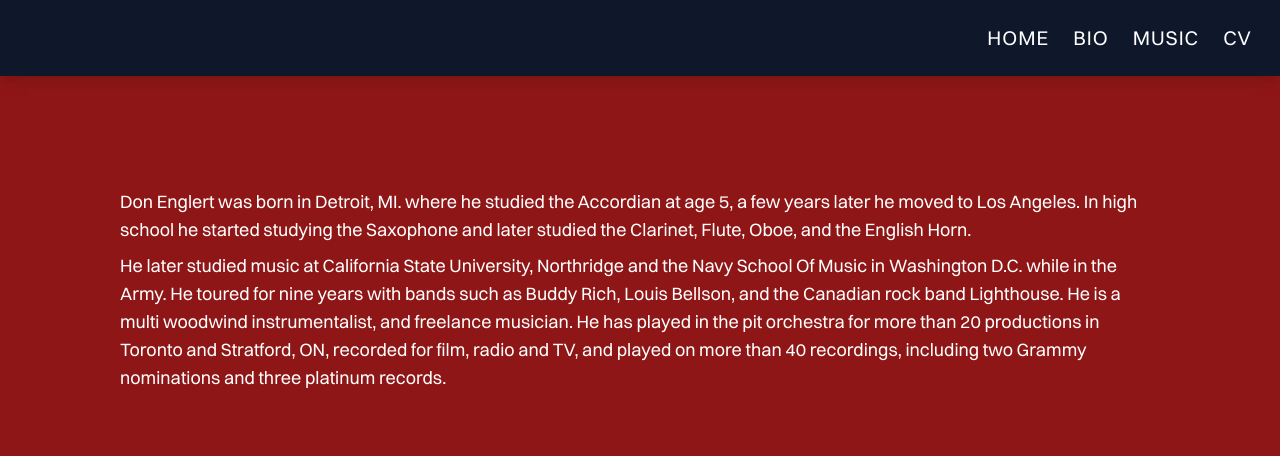
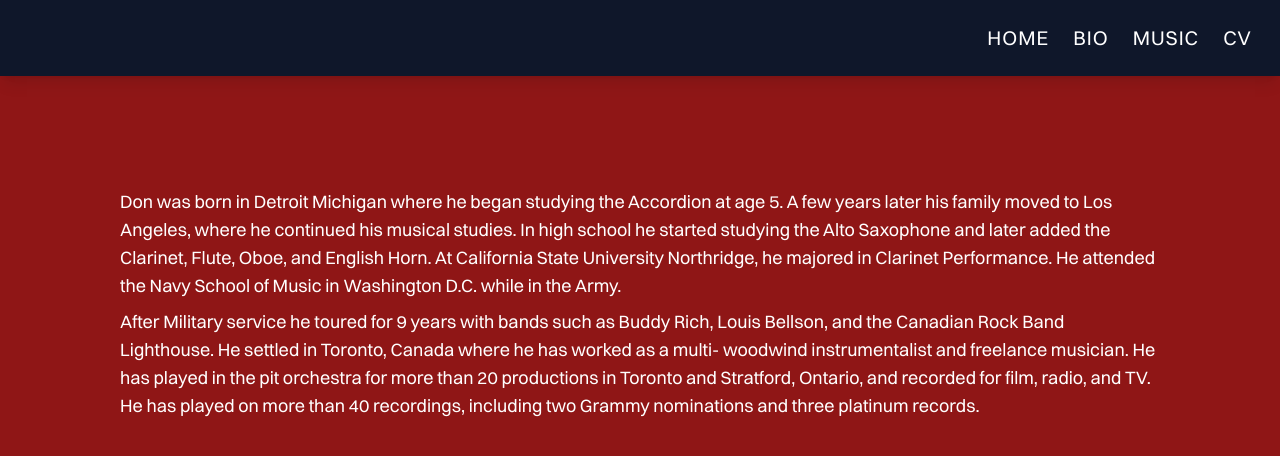
Before and after one commit to birdswitharms/don-englert-website, a Next.js app: page /bio in a window 1280 px wide. Shown: the top 456 px of the page. Built offline with nearby package versions, Linux system fonts and the light colour scheme.

Commit message:
Update bio

```diff
--- a/src/pages/bio.js
+++ b/src/pages/bio.js
@@ -6,23 +6,24 @@ const Bio = () => {
     <div className="flex min-h-screen flex-col text-left px-6 sm:flex-row">
       <div className="p-5 sm:p-24 items-right text-lg text-white my-4 w-full  justify-center">
         <div className="mb-2">
-          Don Englert was born in Detroit, MI. where he studied the Accordian at
-          age 5, a few years later he moved to Los Angeles. In high school he
-          started studying the Saxophone and later studied the Clarinet, Flute,
-          Oboe, and the English Horn.
+          Don was born in Detroit Michigan where he began studying the Accordion
+          at age 5. A few years later his family moved to Los Angeles, where he
+          continued his musical studies. In high school he started studying the
+          Alto Saxophone and later added the Clarinet, Flute, Oboe, and English
+          Horn. At California State University Northridge, he majored in
+          Clarinet Performance. He attended the Navy School of Music in
+          Washington D.C. while in the Army.
         </div>
         <div>
-          He later studied music at California State University, Northridge and
-          the Navy School Of Music in Washington D.C. while in the Army. He
-          toured for nine years with bands such as Buddy Rich, Louis Bellson,
-          and the Canadian rock band Lighthouse. He is a multi woodwind
-          instrumentalist, and freelance musician. He has played in the pit
-          orchestra for more than 20 productions in Toronto and Stratford, ON,
-          recorded for film, radio and TV, and played on more than 40
-          recordings, including two Grammy nominations and three platinum
-          records.
+          After Military service he toured for 9 years with bands such as Buddy
+          Rich, Louis Bellson, and the Canadian Rock Band Lighthouse. He settled
+          in Toronto, Canada where he has worked as a multi- woodwind
+          instrumentalist and freelance musician. He has played in the pit
+          orchestra for more than 20 productions in Toronto and Stratford,
+          Ontario, and recorded for film, radio, and TV. He has played on more
+          than 40 recordings, including two Grammy nominations and three
+          platinum records.
         </div>
-
         <br />
       </div>
     </div>
```
